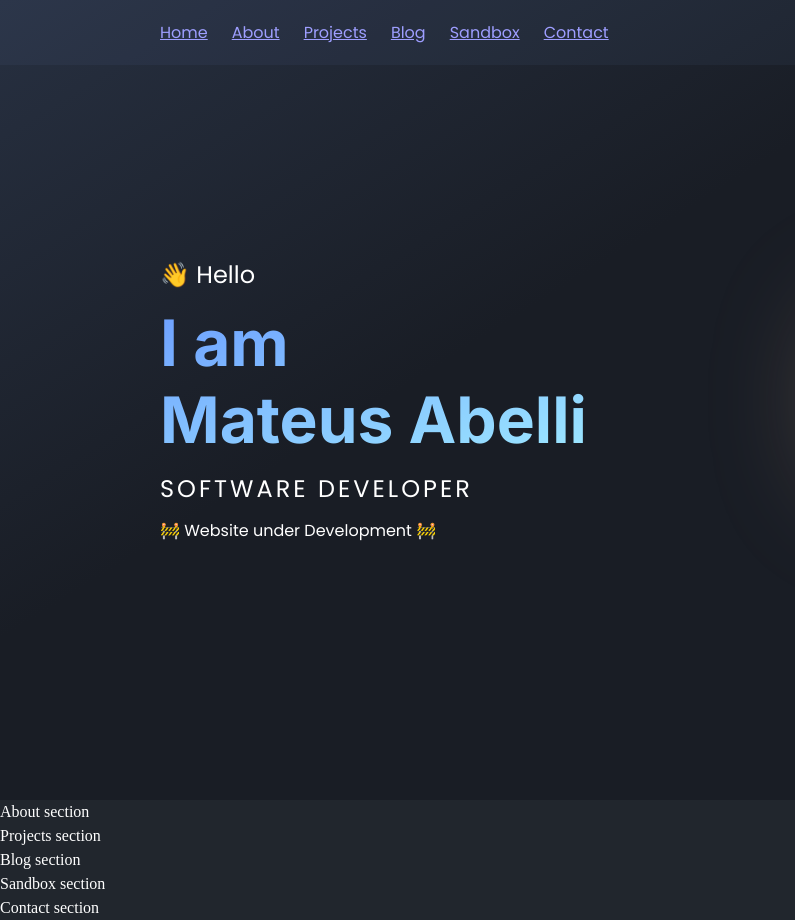
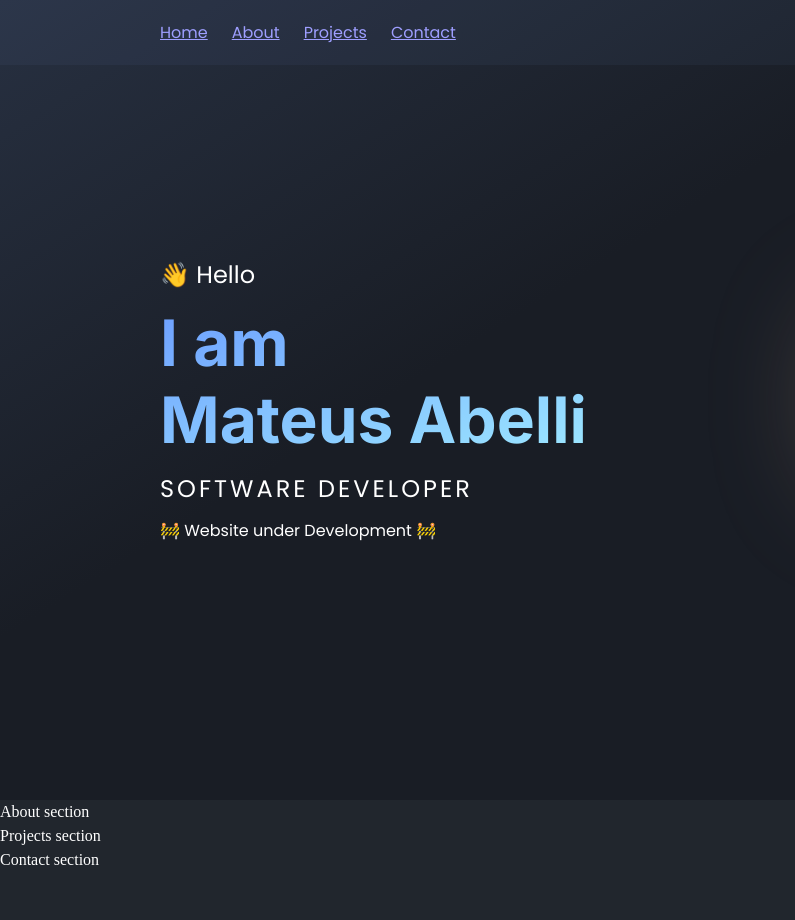
Before and after one commit to mateusabelli/mateusabelli.github.io, an Astro site: page / in a window 1280 px wide. Shown: the full height of the page, 0-795 px from the left. After the commit the page ends 872 px from the top, so only its background shows below. Built offline with nearby package versions, Linux system fonts and the light colour scheme; Astro itself is replaced by a stand-in of ours.

Commit message:
Extract sections to components

```diff
--- /dev/null
+++ b/src/components/about.astro
@@ -0,0 +1 @@
+<section id="about">About section</section>
--- /dev/null
+++ b/src/components/contact.astro
@@ -0,0 +1 @@
+<section id="contact">Contact section</section>
--- a/src/components/navbar.astro
+++ b/src/components/navbar.astro
@@ -5,8 +5,6 @@
                 <li><a href="#home">Home</a></li>
                 <li><a href="#about">About</a></li>
                 <li><a href="#projects">Projects</a></li>
-                <li><a href="#blog">Blog</a></li>
-                <li><a href="#sandbox">Sandbox</a></li>
                 <li><a href="#contact">Contact</a></li>
             </ul>
         </nav>
--- /dev/null
+++ b/src/components/projects.astro
@@ -0,0 +1 @@
+<section id="projects">Projects section</section>
--- a/src/pages/index.astro
+++ b/src/pages/index.astro
@@ -1,6 +1,9 @@
 ---
+import About from "../components/about.astro";
+import Contact from "../components/contact.astro";
 import Hero from "../components/hero.astro";
 import Navbar from "../components/navbar.astro";
+import Projects from "../components/projects.astro";
 import "../styles/index.css";
 ---
 
@@ -23,11 +26,11 @@ import "../styles/index.css";
 	</head>
 	<body>
 		<Navbar />
-		<Hero />
-		<section id="about">About section</section>
-		<section id="projects">Projects section</section>
-		<section id="blog">Blog section</section>
-		<section id="sandbox">Sandbox section</section>
-		<section id="contact">Contact section</section>
+		<main>
+			<Hero />
+			<About />
+			<Projects />
+			<Contact />
+		</main>
 	</body>
 </html>
```
